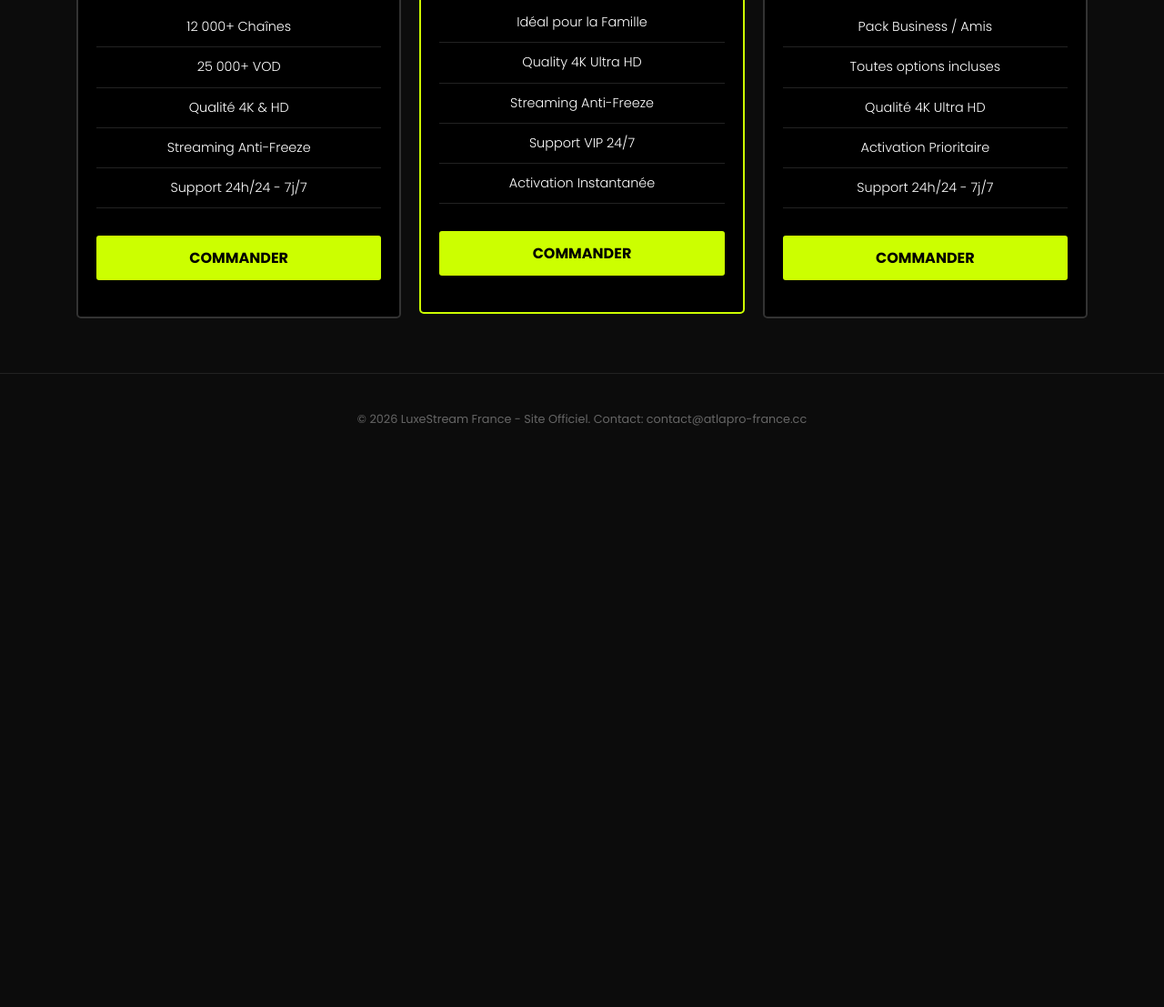
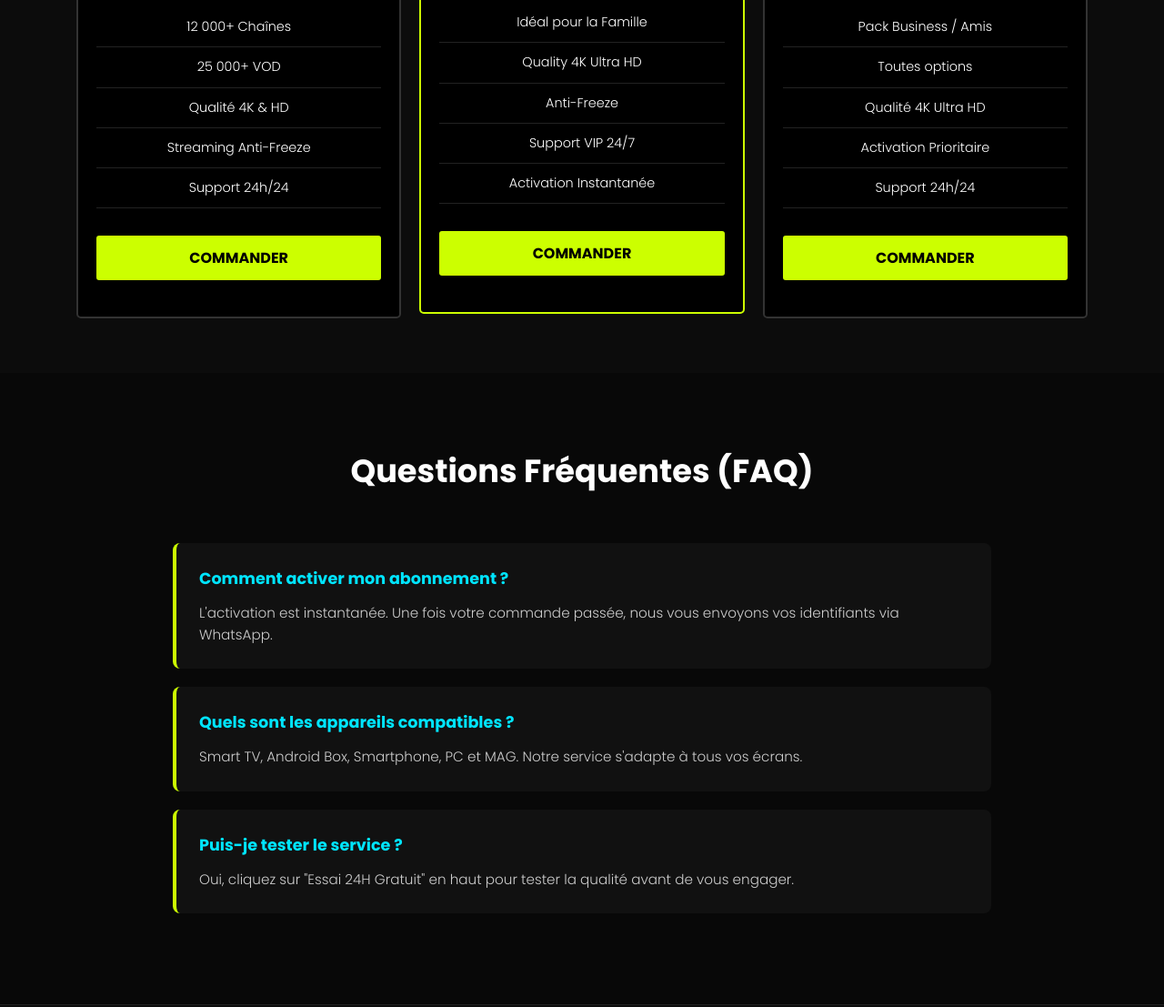
Before and after one commit to saidos353-boop/atlaspro, a plain HTML site: page index.html in a window 1280 px wide. Shown: the part 1140-2247 px from the top of the page at 91% size. Before the commit the page ends 1652 px from the top, so only its background shows below. Drawn offline with Linux system fonts and the light colour scheme.

Commit message:
Refactor accent colors and add FAQ section
Updated CSS variables for accent colors and added FAQ section.

```diff
--- a/index.html
+++ b/index.html
@@ -11,9 +11,9 @@
             --bg-color: #0c0c0c;
             --card-bg: #000000;
             --text-color: #ffffff;
-            --primary-accent: #ccff00; /* Neon green for main CTA */
-            /* --- التعديل هنا ليكون اللون مفتوحاً وزاهياً --- */
-            --blue-accent: #00e5ff; /* Bright, open cyan-blue inspired by logo */
+            --primary-accent: #ccff00;
+            /* اللون الجديد المفتوح والمشرق */
+            --blue-accent: #00e5ff;
         }
 
         * { margin: 0; padding: 0; box-sizing: border-box; }
@@ -27,7 +27,6 @@
         .hero {
             padding: 120px 0 80px;
             text-align: center;
-            /* خلفية جدار الشاشات الخاصة بك */
             background: linear-gradient(rgba(0,0,0,0.7), rgba(0,0,0,0.8)), url('69689912-une-grand-mur-de-television-ecrans-gratuit-photo.jpeg');
             background-size: cover;
             background-position: center;
@@ -37,26 +36,15 @@
         .hero h1 { font-size: 2.8rem; margin-bottom: 20px; text-shadow: 2px 2px 10px rgba(0,0,0,0.5); font-weight: 700; }
         .hero p { max-width: 800px; margin: 0 auto 30px; font-weight: 300; font-size: 1.1rem; opacity: 0.9; }
 
-        /* تصفيف زر التجربة المجانية */
         .btn-trial {
-            display: inline-block;
-            background-color: var(--primary-accent);
-            color: #000;
-            padding: 15px 35px;
-            border-radius: 5px;
-            font-weight: 700;
-            text-transform: uppercase;
-            text-decoration: none;
-            margin-top: 10px;
-            transition: 0.3s;
-            font-size: 1rem;
+            display: inline-block; background-color: var(--primary-accent); color: #000;
+            padding: 15px 35px; border-radius: 5px; font-weight: 700; text-transform: uppercase;
+            text-decoration: none; margin-top: 10px; transition: 0.3s; font-size: 1rem;
             box-shadow: 0 4px 15px rgba(204, 255, 0, 0.3);
         }
         .btn-trial:hover { transform: translateY(-3px); box-shadow: 0 6px 20px rgba(204, 255, 0, 0.5); }
 
         .info-section { padding: 40px 0; display: grid; grid-template-columns: repeat(auto-fit, minmax(250px, 1fr)); gap: 15px; }
-
-        /* تصفيف مربعات المعلومات - تم تحديث الحدود لتتناسب مع اللون المفتوح الجديد */
         .info-box { background: #1a1a1a; padding: 30px 20px; border-radius: 10px; text-align: center; border-bottom: 3px solid var(--blue-accent); }
         .info-box i { font-size: 2.5rem; color: var(--blue-accent); margin-bottom: 15px; }
         .info-box h4 { margin-bottom: 10px; font-size: 1.1rem; color: var(--blue-accent); }
@@ -74,6 +62,14 @@
         .price-features li { padding: 10px 0; border-bottom: 1px solid #222; font-size: 0.9rem; font-weight: 300; }
         .btn-order { display: block; background-color: var(--primary-accent); color: #000; padding: 12px; border-radius: 3px; font-weight: 700; text-transform: uppercase; text-decoration: none; }
 
+        /* FAQ Section */
+        .faq-section { padding: 80px 0; background-color: #080808; }
+        .faq-title { text-align: center; margin-bottom: 50px; font-size: 2.2rem; color: var(--text-color); font-weight: 700; }
+        .faq-grid { max-width: 900px; margin: 0 auto; }
+        .faq-item { background: #111; margin-bottom: 20px; padding: 25px; border-radius: 8px; border-left: 4px solid var(--primary-accent); }
+        .faq-item h4 { color: var(--blue-accent); margin-bottom: 12px; font-size: 1.1rem; }
+        .faq-item p { color: #ccc; font-size: 0.95rem; font-weight: 300; }
+
         footer { text-align: center; padding: 40px; font-size: 0.8rem; color: #666; border-top: 1px solid #222; }
         .whatsapp-btn { position: fixed; bottom: 20px; right: 20px; background: #25d366; color: white; width: 60px; height: 60px; border-radius: 50%; display: flex; align-items: center; justify-content: center; font-size: 30px; z-index: 1000; box-shadow: 0 4px 10px rgba(0,0,0,0.3); }
 
@@ -84,13 +80,9 @@
 
     <header>
         <div class="container header-container">
-            <div class="logo">
-                <img src="images (11).jpeg" alt="Atlas Pro ONTV Logo">
-            </div>
+            <div class="logo"><img src="images (11).jpeg" alt="Atlas Pro ONTV Logo"></div>
             <nav style="font-size: 0.8rem; display: flex; gap: 15px; font-weight: 600;">
-                <span>ATLAS PRO</span>
-                <span>TUTORIEL</span>
-                <span>À PROPOS</span>
+                <span>ATLAS PRO</span><span>TUTORIEL</span><span>À PROPOS</span>
             </nav>
         </div>
     </header>
@@ -99,10 +91,7 @@
         <div class="container">
             <h1>Atlas Pro ONTV Meilleur Abonnement IPTV en France</h1>
             <p>Bienvenue sur l'unique site officiel d'abonnement Atlas Pro ONTV. Sans revendeurs ni complications : fiabilité totale, assistance 24/24 et 7/7.</p>
-
-            <a href="https://wa.me/447988520630?text=Bonjour, je souhaite un essai 24 gratuit" class="btn-trial">
-                Essai 24H Gratuit
-            </a>
+            <a href="https://wa.me/447988520630?text=Bonjour, je souhaite un essai 24 gratuit" class="btn-trial">Essai 24H Gratuit</a>
         </div>
     </section>
 
@@ -118,47 +107,44 @@
             <div class="pricing-grid">
                 <div class="price-card">
                     <div class="badge">1 CODE</div>
-                    <h3>Pour 1 écran</h3>
-                    <div class="price">34,99€</div>
+                    <h3>Pour 1 écran</h3><div class="price">34,99€</div>
                     <span class="duration">ATLAS PRO ONTV 12 MOIS</span>
-                    <ul class="price-features">
-                        <li>12 000+ Chaînes</li>
-                        <li>25 000+ VOD</li>
-                        <li>Qualité 4K & HD</li>
-                        <li>Streaming Anti-Freeze</li>
-                        <li>Support 24h/24 - 7j/7</li>
-                    </ul>
-                    <a href="https://wa.me/447988520630?text=Bonjour, je souhaite commander le Pack 1" class="btn-order">COMMANDER</a>
+                    <ul class="price-features"><li>12 000+ Chaînes</li><li>25 000+ VOD</li><li>Qualité 4K & HD</li><li>Streaming Anti-Freeze</li><li>Support 24h/24</li></ul>
+                    <a href="https://wa.me/447988520630?text=Bonjour, Pack 1" class="btn-order">COMMANDER</a>
                 </div>
-
                 <div class="price-card featured">
                     <div class="badge">2 CODES</div>
-                    <h3>Pour 2 écrans</h3>
-                    <div class="price">59,99€</div>
+                    <h3>Pour 2 écrans</h3><div class="price">59,99€</div>
                     <span class="duration">ATLAS PRO ONTV 12 MOIS</span>
-                    <ul class="price-features">
-                        <li>Idéal pour la Famille</li>
-                        <li>Quality 4K Ultra HD</li>
-                        <li>Streaming Anti-Freeze</li>
-                        <li>Support VIP 24/7</li>
-                        <li>Activation Instantanée</li>
-                    </ul>
-                    <a href="https://wa.me/447988520630?text=Bonjour, je souhaite commander le Pack 2" class="btn-order">COMMANDER</a>
+                    <ul class="price-features"><li>Idéal pour la Famille</li><li>Quality 4K Ultra HD</li><li>Anti-Freeze</li><li>Support VIP 24/7</li><li>Activation Instantanée</li></ul>
+                    <a href="https://wa.me/447988520630?text=Bonjour, Pack 2" class="btn-order">COMMANDER</a>
                 </div>
-
                 <div class="price-card">
                     <div class="badge">3 CODES</div>
-                    <h3>Pour 3 écrans</h3>
-                    <div class="price">79,99€</div>
+                    <h3>Pour 3 écrans</h3><div class="price">79,99€</div>
                     <span class="duration">ATLAS PRO ONTV 12 MOIS</span>
-                    <ul class="price-features">
-                        <li>Pack Business / Amis</li>
-                        <li>Toutes options incluses</li>
-                        <li>Qualité 4K Ultra HD</li>
-                        <li>Activation Prioritaire</li>
-                        <li>Support 24h/24 - 7j/7</li>
-                    </ul>
-                    <a href="https://wa.me/447988520630?text=Bonjour, je souhaite commander le Pack 3" class="btn-order">COMMANDER</a>
+                    <ul class="price-features"><li>Pack Business / Amis</li><li>Toutes options</li><li>Qualité 4K Ultra HD</li><li>Activation Prioritaire</li><li>Support 24h/24</li></ul>
+                    <a href="https://wa.me/447988520630?text=Bonjour, Pack 3" class="btn-order">COMMANDER</a>
+                </div>
+            </div>
+        </div>
+    </section>
+
+    <section class="faq-section">
+        <div class="container">
+            <h2 class="faq-title">Questions Fréquentes (FAQ)</h2>
+            <div class="faq-grid">
+                <div class="faq-item">
+                    <h4>Comment activer mon abonnement ?</h4>
+                    <p>L'activation est instantanée. Une fois votre commande passée, nous vous envoyons vos identifiants via WhatsApp.</p>
+                </div>
+                <div class="faq-item">
+                    <h4>Quels sont les appareils compatibles ?</h4>
+                    <p>Smart TV, Android Box, Smartphone, PC et MAG. Notre service s'adapte à tous vos écrans.</p>
+                </div>
+                <div class="faq-item">
+                    <h4>Puis-je tester le service ?</h4>
+                    <p>Oui, cliquez sur "Essai 24H Gratuit" en haut pour tester la qualité avant de vous engager.</p>
                 </div>
             </div>
         </div>
```
